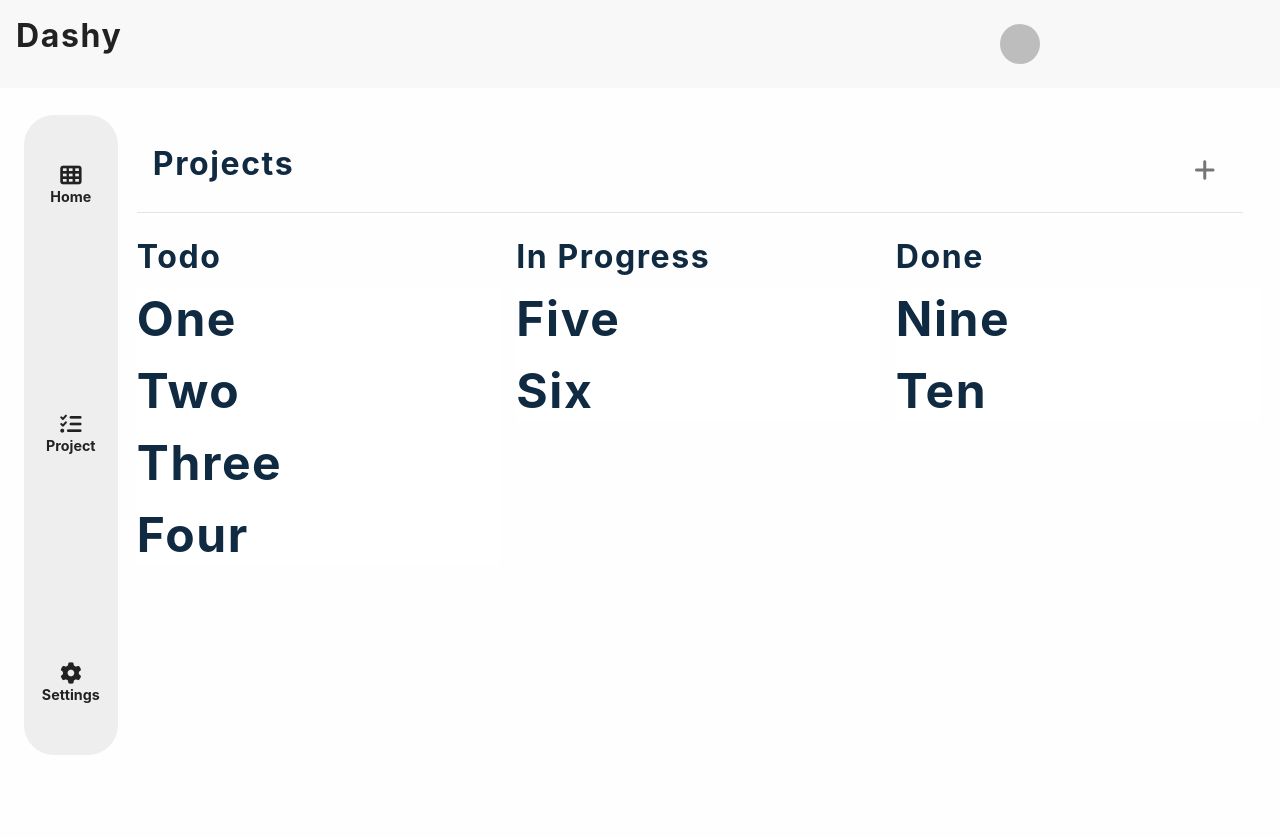
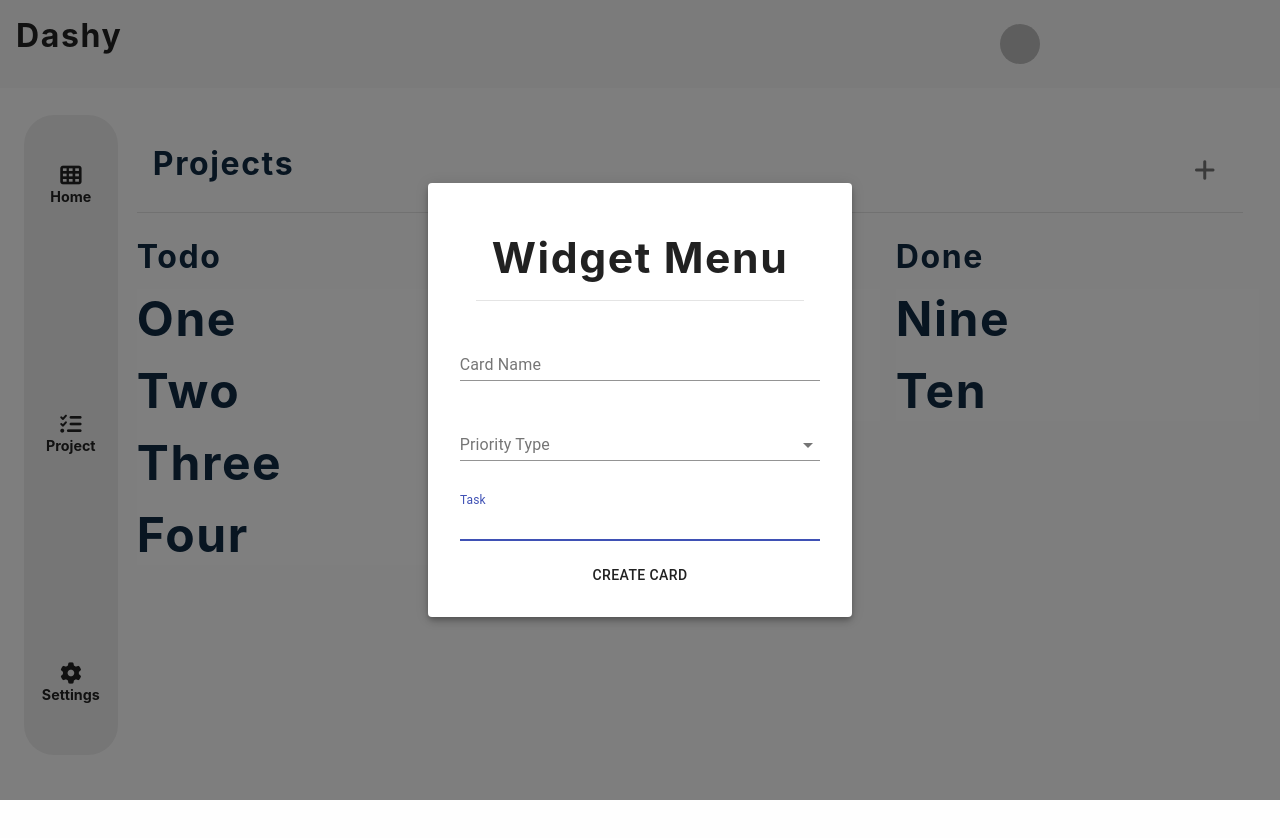
Before and after one commit to ZAnderson-281/cmdb, a React (Create React App) app: page /Planning in a window 1280 px wide. Both pictures are taken after a click on the button 1204 px from the left and 170 px from the top of the page. Shown: the top 838 px of the page. Built offline with nearby package versions, Linux system fonts and the light colour scheme; no server answers.

Commit message:
Fixed modal for project card and added comments

```diff
--- a/src/components/Cards/CardSettingsMenu/index.js
+++ b/src/components/Cards/CardSettingsMenu/index.js
@@ -38,7 +38,7 @@ function CardSettings({ cardId, modalIsShowing, cardSettings }) {
 
   return (
     <>
-      <Collapse in={modalIsShowing} unmountOnExit>
+      <Collapse in={modalIsShowing} unmountOnExit disableStrictModeCompat>
         <CardContent className="card-settings">
           <h4>Background Color:</h4>
           <div className="picker">
--- a/src/components/Planning/DndTower.js
+++ b/src/components/Planning/DndTower.js
@@ -1,27 +1,33 @@
 import React from "react";
 import { DragDropContext, Draggable, Droppable } from "react-beautiful-dnd";
-import GeneralCard from "../Cards/GeneralCard/";
 import { useGlobalContext } from "../../context";
 
 const Index = () => {
+  // Grab state and function to update from context
   const { columns, updateProjectColumnData } = useGlobalContext();
 
+  // After user drag event handle updateing state
   const handleDragEnd = (result) => {
+    // Declare a variable to act as state
     let newColumns = {};
-
-    if (!result.destination) return;
     const { source, destination } = result;
 
+    // Do nothing if its not a droppable location
+    if (!destination) return;
+
+    // If dropped in another column
     if (source.droppableId !== destination.droppableId) {
+      // Get location ids and copy column content
       const sourceColumn = columns[source.droppableId];
       const destColumn = columns[destination.droppableId];
-
       const sourceItems = [...sourceColumn.items];
       const destItems = [...destColumn.items];
 
+      // Remove from source add to destination
       const [removed] = sourceItems.splice(source.index, 1);
       destItems.splice(destination.index, 0, removed);
 
+      // Create new state to dispatch
       newColumns = {
         ...columns,
         [source.droppableId]: {
@@ -34,11 +40,16 @@ const Index = () => {
         },
       };
     } else {
+      // If dropped in same column
+      // Get location id and copy column content
       const column = columns[source.droppableId];
       const copiedColumnItems = [...column.items];
+
+      // Remove and add at new index (Within the array)
       const [removed] = copiedColumnItems.splice(source.index, 1);
       copiedColumnItems.splice(destination.index, 0, removed);
 
+      // Create new state to dispatch
       newColumns = {
         ...columns,
         [source.droppableId]: {
@@ -47,6 +58,8 @@ const Index = () => {
         },
       };
     }
+
+    // Send to context
     updateProjectColumnData(newColumns);
   };
 
--- a/src/components/Planning/TaskCreator.js
+++ b/src/components/Planning/TaskCreator.js
@@ -32,16 +32,14 @@ const useStyles = makeStyles((theme) => ({
 function TaskCreatorModal({ handleAddWidget }) {
   const classes = useStyles();
 
-  const { setIsModalOpen, isModalOpen } = useGlobalContext();
+  const { toggleModal, isModalOpen, addProjectTaskCard } = useGlobalContext();
 
+  // Personal State
   const [name, setName] = useState("");
   const [content, setContent] = useState("");
   const [priority, setPriority] = useState("");
 
   //   Handle Events
-  const handleClose = () => {
-    setIsModalOpen(false);
-  };
   const handleCardNameChange = (e) => {
     setName(e.target.value);
   };
@@ -52,11 +50,15 @@ function TaskCreatorModal({ handleAddWidget }) {
     setContent(e.target.value);
   };
   const handleFormSubmit = (e) => {
-    handleAddWidget(name, content);
+    const card = {
+      name,
+      content,
+    };
+    addProjectTaskCard(card);
   };
 
   return (
-    <Modal className={classes.modal} open={isModalOpen} onClose={handleClose}>
+    <Modal className={classes.modal} open={isModalOpen} onClose={toggleModal}>
       <div className="modal-container">
         <Paper className={classes.paper}>
           <h3 className="title">Widget Menu</h3>
--- a/src/components/Planning/index.js
+++ b/src/components/Planning/index.js
@@ -5,18 +5,19 @@ import DndTower from "./DndTower";
 import TaskCreatorModal from "./TaskCreator";
 
 function Index() {
+  const { isModalOpen, toggleModal } = useGlobalContext();
   return (
     <div>
       <div className="title">
         <h2>Projects</h2>
-        <IconButton>
+        <IconButton onClick={toggleModal}>
           <i className="fas fa-plus"></i>
         </IconButton>
       </div>
       <section className="planning-body">
         <DndTower />
       </section>
-      {/* {isModalOpen && <TaskCreatorModal handleAddWidget={handleAddWidget} />} */}
+      {isModalOpen && <TaskCreatorModal />}
     </div>
   );
 }
--- a/src/context.js
+++ b/src/context.js
@@ -89,11 +89,14 @@ export const AppProvider = ({ children }) => {
 
   // Handle drag and drop from project kanban
   const updateProjectColumnData = (newColumns) => {
-    console.log(newColumns);
     dispatch({
       type: "UPDATE_PROJECT_COLUMNS",
       payload: newColumns,
     });
+  };
+
+  const addProjectTaskCard = (projectTaskCard) => {
+    console.log(projectTaskCard);
   };
 
   // Handle Modal Toggleing
@@ -111,6 +114,7 @@ export const AppProvider = ({ children }) => {
         deleteWidget,
         updateCardSettings,
         updateProjectColumnData,
+        addProjectTaskCard,
       }}
     >
       {children}
```
Also changed, not shown: 1 other file (tests, documents, lock files or other folders).
